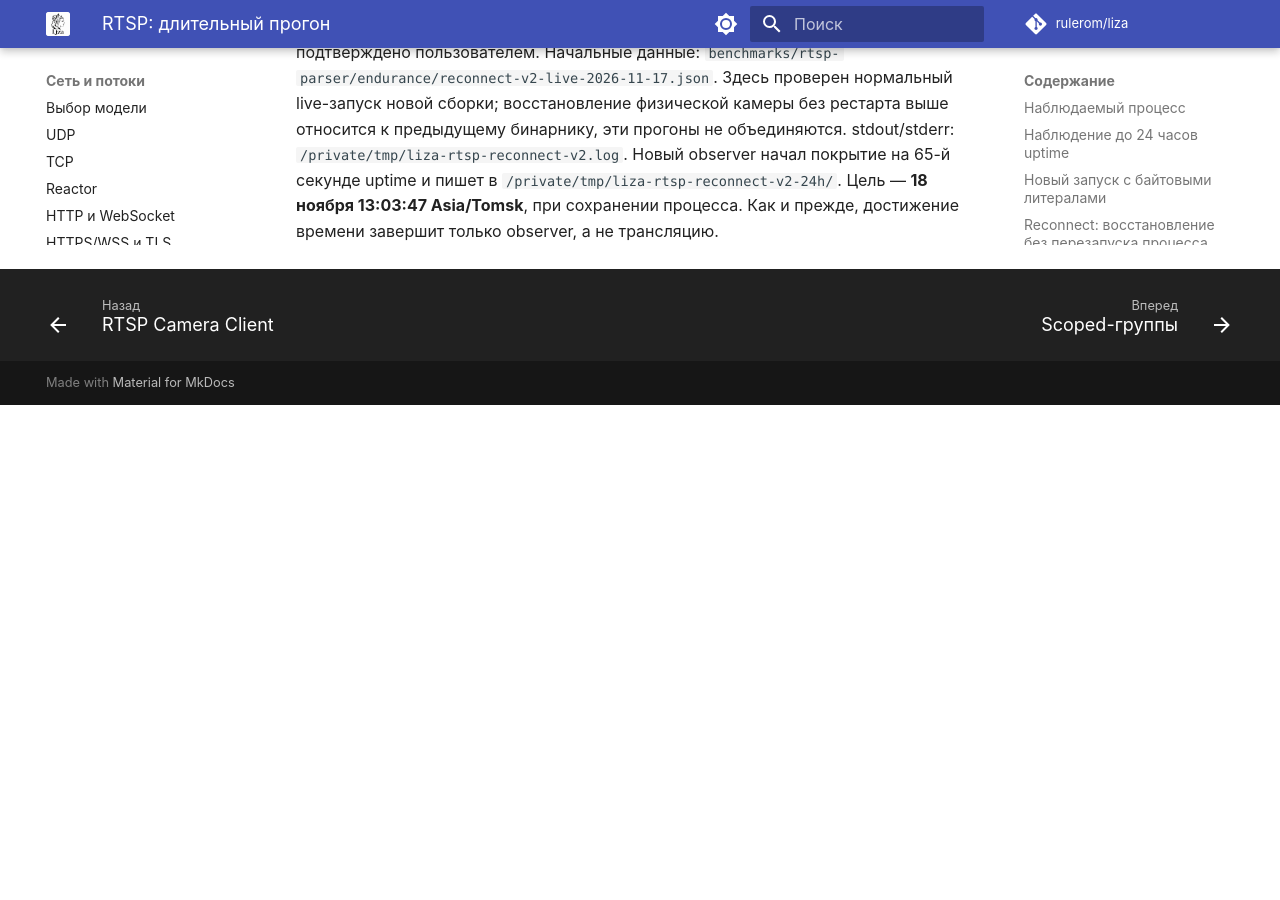
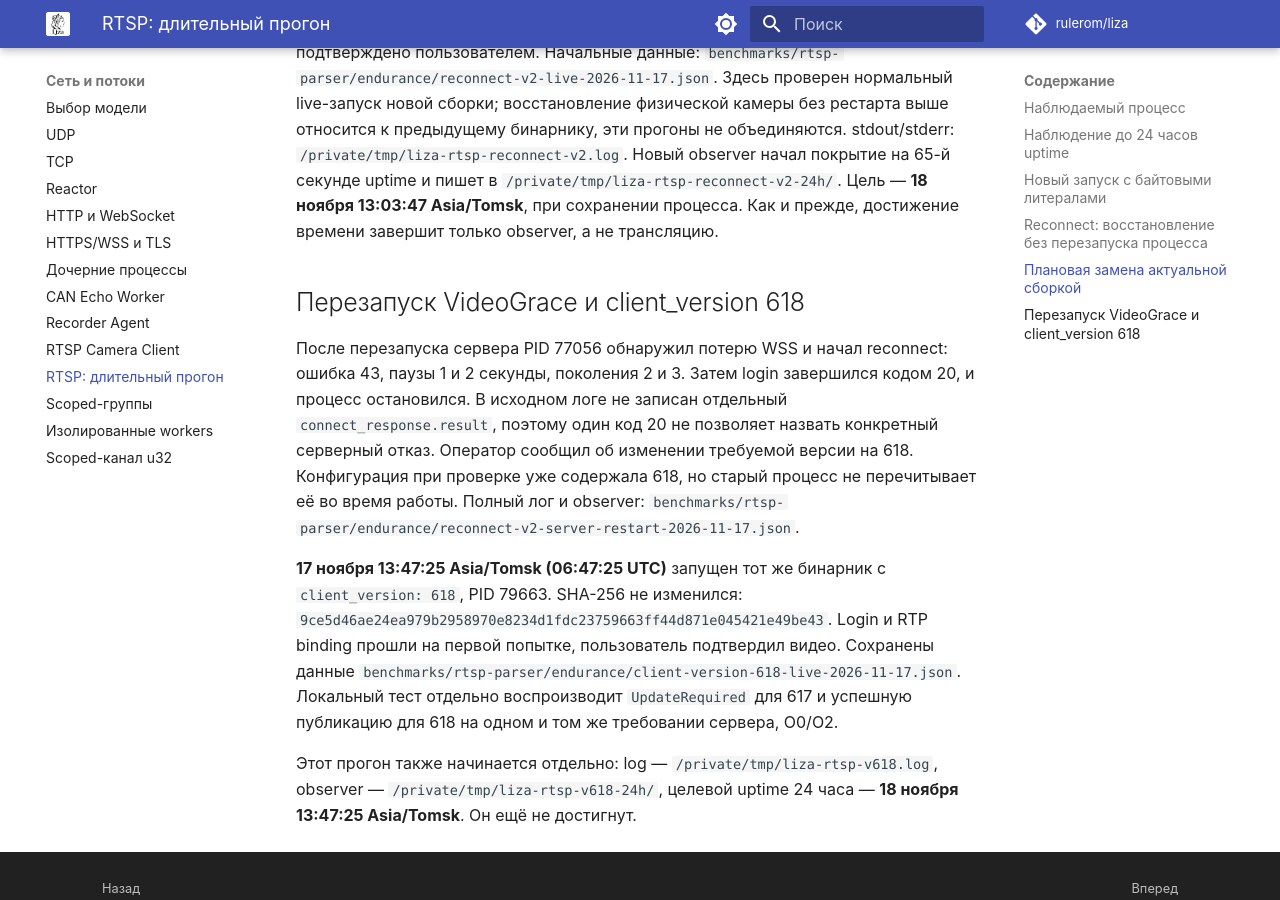
Before and after one commit to rulerom/liza, an MkDocs documentation site: the page built from docs/rtsp-endurance.md, in a window 1280 px wide and 900 px high, scrolled down 4770 px. Built offline with MkDocs 1.6.1 and Material for MkDocs 9.7.7, drawn with Linux system fonts in a browser that asks for light colours; comment, search, counter and statistics services are not loaded; before the commit the page ends 5175 px from its top, so only the background shows below that.

Commit message:
Cover server version upgrade and portable reconnect deadline timing

```diff
--- a/docs/rtsp-endurance.md
+++ b/docs/rtsp-endurance.md
@@ -199,3 +199,27 @@ O0/O2, без ошибок, включая server going-away close и policy clo
 `/private/tmp/liza-rtsp-reconnect-v2-24h/`. Цель — **18 ноября 13:03:47
 Asia/Tomsk**, при сохранении процесса. Как и прежде, достижение времени
 завершит только observer, а не трансляцию.
+
+## Перезапуск VideoGrace и client_version 618
+
+После перезапуска сервера PID 77056 обнаружил потерю WSS и начал reconnect:
+ошибка 43, паузы 1 и 2 секунды, поколения 2 и 3. Затем login завершился
+кодом 20, и процесс остановился. В исходном логе не записан отдельный
+`connect_response.result`, поэтому один код 20 не позволяет назвать
+конкретный серверный отказ. Оператор сообщил об изменении требуемой версии
+на 618. Конфигурация при проверке уже содержала 618, но старый процесс
+не перечитывает её во время работы. Полный лог и observer:
+`benchmarks/rtsp-parser/endurance/reconnect-v2-server-restart-2026-11-17.json`.
+
+**17 ноября 13:47:25 Asia/Tomsk (06:47:25 UTC)** запущен тот же бинарник
+с `client_version: 618`, PID 79663. SHA-256 не изменился:
+`9ce5d46ae24ea979b2958970e8234d1fdc23759663ff44d871e045421e49be43`.
+Login и RTP binding прошли на первой попытке, пользователь подтвердил видео.
+Сохранены данные
+`benchmarks/rtsp-parser/endurance/client-version-618-live-2026-11-17.json`.
+Локальный тест отдельно воспроизводит `UpdateRequired` для 617 и успешную
+публикацию для 618 на одном и том же требовании сервера, O0/O2.
+
+Этот прогон также начинается отдельно: log — `/private/tmp/liza-rtsp-v618.log`,
+observer — `/private/tmp/liza-rtsp-v618-24h/`, целевой uptime 24 часа —
+**18 ноября 13:47:25 Asia/Tomsk**. Он ещё не достигнут.
```
Also changed, not shown: docs/rtsp-client.md (+7 -0 lines), 3 other files.
